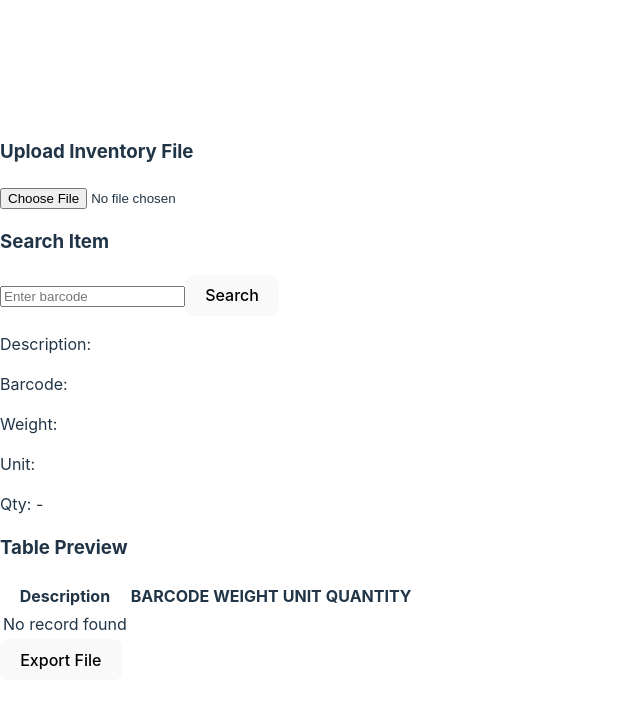
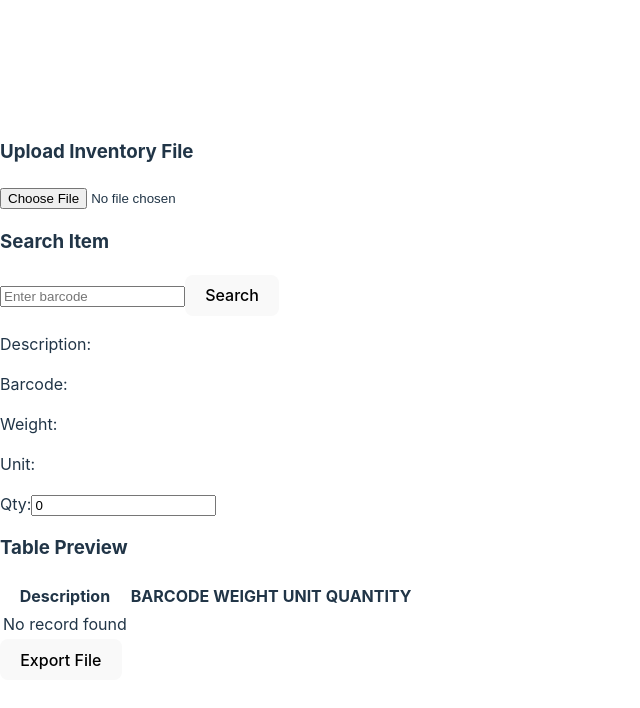
Before and after one commit to geekinDpink/ims, a React (Vite) app: page / in a window 1280 px wide. Shown: the top 708 px of the page, without its empty margins (0-640 px from the left). Built offline with nearby package versions, Linux system fonts and the light colour scheme.

Commit message:
Search: Add input field to quantity

```diff
--- a/src/App.jsx
+++ b/src/App.jsx
@@ -59,7 +59,18 @@ const App = () => {
             <p>Barcode: {selItem.BARCODE}</p>
             <p>Weight:{selItem.WEIGHT}</p>
             <p>Unit: {selItem.UNIT}</p>
-            <p>Qty: {selItem.QUANTITY ?? "-"}</p>
+            <p>
+              Qty:
+              <input
+                type="number"
+                placeholder="Quantity"
+                name="Quantity"
+                onChange={() => {
+                  // Need to add empty function to prevent warning
+                }}
+                value={selItem.QUANTITY ?? 0}
+              />
+            </p>
           </div>
         ) : (
           <p>Empty</p>
```
